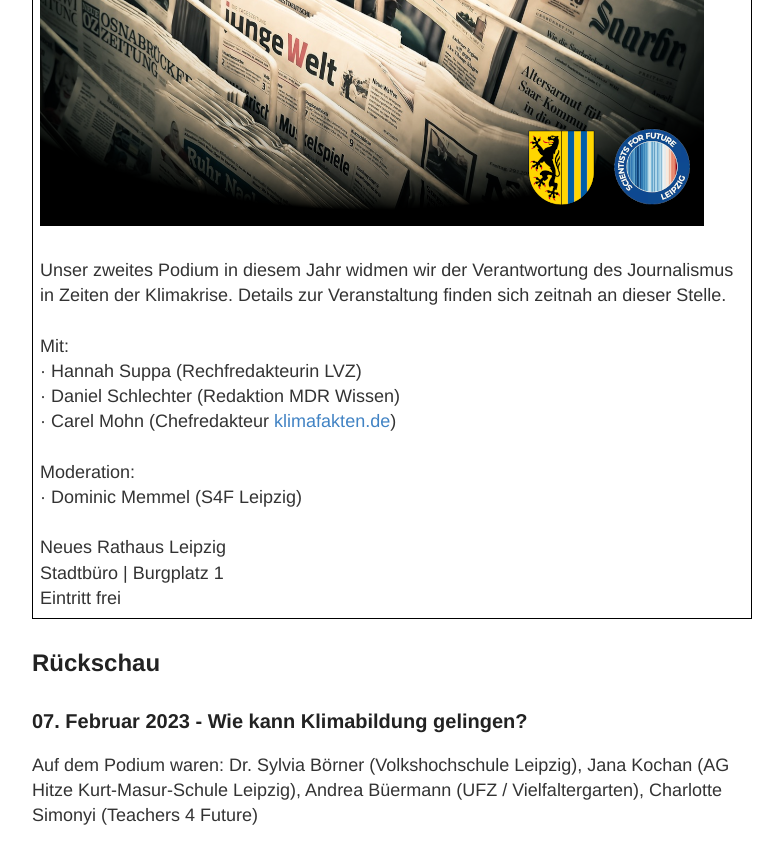
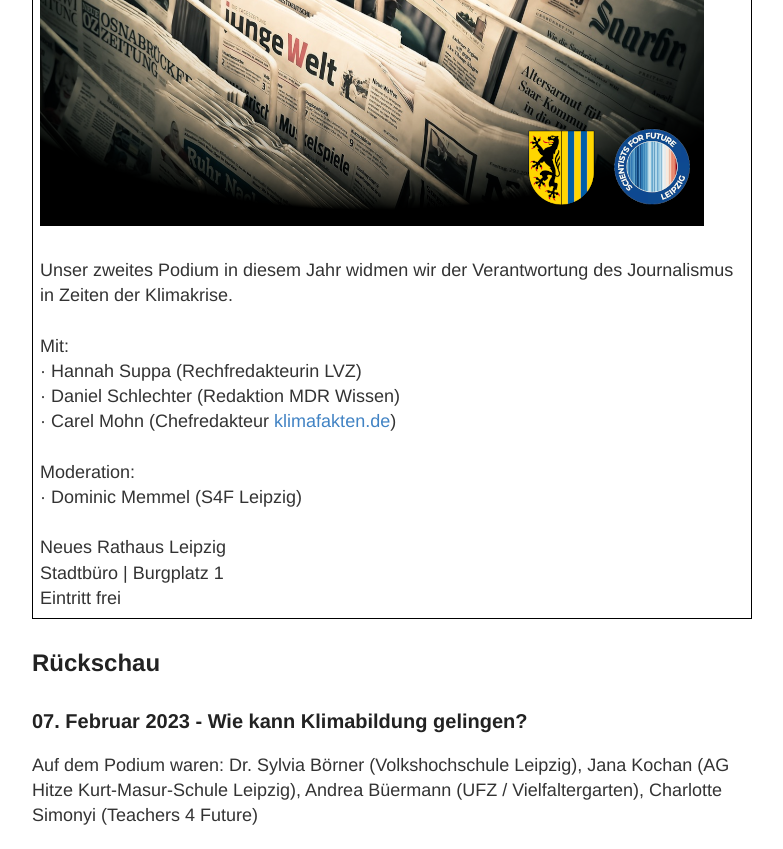
Before and after one commit to s4f-leipzig/s4f-leipzig.github.io, a Jekyll site: the page built from podium.html, in a window 1280 px wide and 900 px high, scrolled down 881 px, cut to the strip 0-849 px from the top of the window. Shown: the whole strip, without its empty margins (248-1031 px from the left). Built offline with Jekyll 4.4.1, drawn with Linux system fonts in a browser that asks for light colours.

Commit message:
Update podium.html

```diff
--- a/podium.html
+++ b/podium.html
@@ -10,7 +10,7 @@ Unser vierteljährliches Podium findet zu wechselnden Themen rund um den Klimasc
 <br><br>
   <img src="https://github.com/s4f-leipzig/s4f-leipzig.github.io/blob/master/images/Sharepic%20WebP.png?raw=true" style="with: 40%" align="center">
 <br><br>
-Unser zweites Podium in diesem Jahr widmen wir der Verantwortung des Journalismus in Zeiten der Klimakrise. Details zur Veranstaltung finden sich zeitnah an dieser Stelle.
+Unser zweites Podium in diesem Jahr widmen wir der Verantwortung des Journalismus in Zeiten der Klimakrise.
 <br><br>
 Mit:
 <br>  · Hannah Suppa (Rechfredakteurin LVZ)
```
